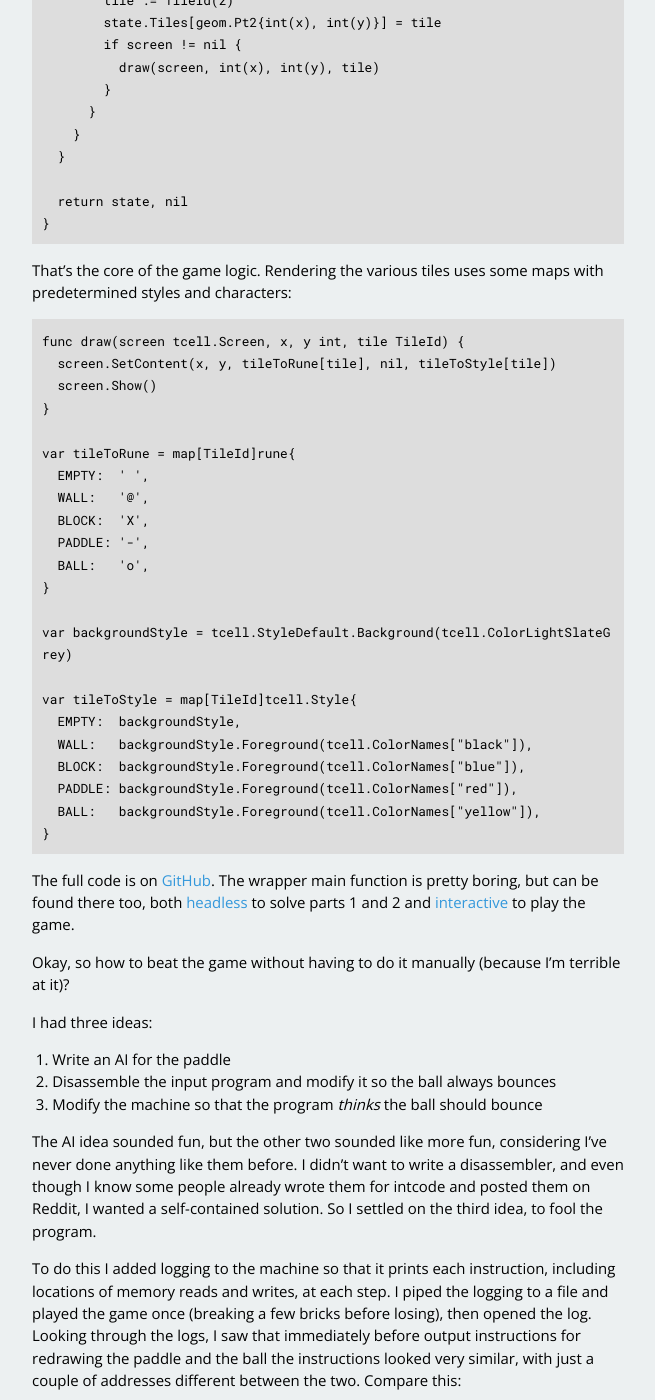
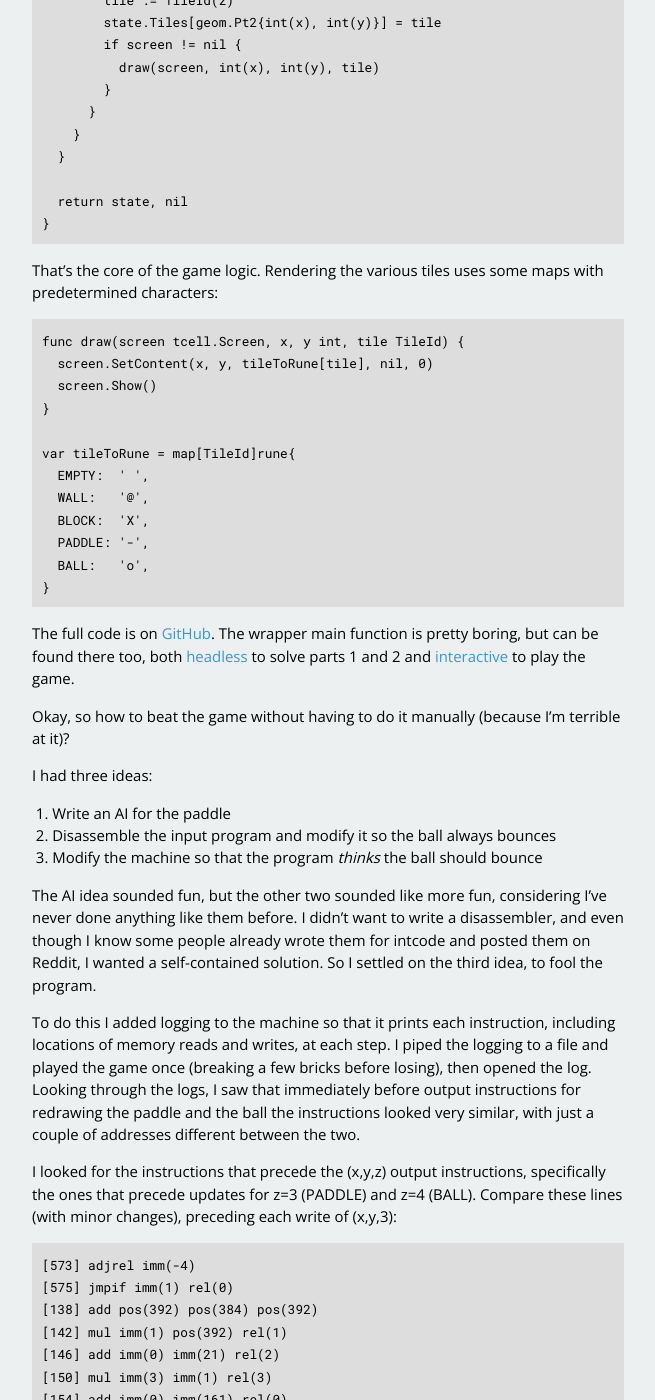
Before and after one commit to dhconnelly/dhconnelly.github.io, a Jekyll site: the page built from _posts/2019-12-01-advent-2019-running.md, in a window 1280 px wide and 1400 px high, scrolled down 44265 px. Shown: the whole window, without its empty margins (312-967 px from the left). Built offline with Jekyll 4.4.1, drawn with Linux system fonts in a browser that asks for light colours; some of the changed text lies outside the part shown.

Commit message:
day13: finish adding debugging info

````diff
--- a/_posts/2019-12-01-advent-2019-running.md
+++ b/_posts/2019-12-01-advent-2019-running.md
@@ -2243,11 +2243,11 @@
 ```
 
 That's the core of the game logic. Rendering the various tiles uses some maps
-with predetermined styles and characters:
+with predetermined characters:
 
 ```
 func draw(screen tcell.Screen, x, y int, tile TileId) {
-  screen.SetContent(x, y, tileToRune[tile], nil, tileToStyle[tile])
+  screen.SetContent(x, y, tileToRune[tile], nil, 0)
   screen.Show()
 }
 
@@ -2257,16 +2257,6 @@
   BLOCK:  'X',
   PADDLE: '-',
   BALL:   'o',
-}
-
-var backgroundStyle = tcell.StyleDefault.Background(tcell.ColorLightSlateGrey)
-
-var tileToStyle = map[TileId]tcell.Style{
-  EMPTY:  backgroundStyle,
-  WALL:   backgroundStyle.Foreground(tcell.ColorNames["black"]),
-  BLOCK:  backgroundStyle.Foreground(tcell.ColorNames["blue"]),
-  PADDLE: backgroundStyle.Foreground(tcell.ColorNames["red"]),
-  BALL:   backgroundStyle.Foreground(tcell.ColorNames["yellow"]),
 }
 ```
 
@@ -2298,21 +2288,71 @@
 logging to a file and played the game once (breaking a few bricks before
 losing), then opened the log. Looking through the logs, I saw that immediately
 before output instructions for redrawing the paddle and the ball the instructions looked very
-similar, with just a couple of addresses different between the two. Compare
-this:
-
-```
-```
-
-With this:
-
-```
-```
-
-Based on this it seemed like the paddle's x location was stored in address 392
-and the ball's x location in address 388. So I patched my [Intcode
-VM](https://github.com/dhconnelly/advent-of-code-2019/blob/master/intcode/machine.go)
-to reroute reads from address 392 to address 388:
+similar, with just a couple of addresses different between the two.
+
+I looked for the instructions that precede the (x,y,z) output instructions,
+specifically the ones that precede updates for z=3 (PADDLE) and z=4 (BALL).
+Compare these lines (with minor changes), preceding each write of (x,y,3):
+
+```
+[573] adjrel imm(-4)
+[575] jmpif imm(1) rel(0)
+[138] add pos(392) pos(384) pos(392)
+[142] mul imm(1) pos(392) rel(1)
+[146] add imm(0) imm(21) rel(2)
+[150] mul imm(3) imm(1) rel(3)
+[154] add imm(0) imm(161) rel(0)
+[158] jmpif imm(1) imm(549)
+[549] adjrel imm(4)
+[551] mul rel(-2) imm(42) pos(566)
+[555] add rel(-3) pos(566) pos(566)
+[559] add imm(639) pos(566) pos(566)
+[563] add imm(0) rel(-1) pos(1538)
+[567] print rel(-3)
+wrote value: 17
+[569] print rel(-2)
+wrote value: 21
+[571] print rel(-1)
+wrote value: 3
+```
+
+With these lines, preceding (with minor changes) each write of (x,y,4):
+
+```
+[573] adjrel imm(-4)
+[575] jmpif imm(1) rel(0)
+[338] add pos(388) pos(390) pos(388)
+[342] add pos(389) pos(391) pos(389)
+[346] mul imm(1) pos(388) rel(1)
+[350] mul pos(389) imm(1) rel(2)
+[354] mul imm(4) imm(1) rel(3)
+[358] add imm(0) imm(365) rel(0)
+[362] jmpif imm(1) imm(549)
+[549] adjrel imm(4)
+[551] mul rel(-2) imm(42) pos(566)
+[555] add rel(-3) pos(566) pos(566)
+[559] add imm(639) pos(566) pos(566)
+[563] add imm(0) rel(-1) pos(1586)
+[567] print rel(-3)
+wrote value: 23
+[569] print rel(-2)
+wrote value: 22
+[571] print rel(-1)
+wrote value: 4
+```
+
+Since we know the output order is (x,y,z), we can trace back from the print
+instruction for the x-coordinate (it's the first one of the three) and see
+that in both cases it's writing a value from rel(-3), which, after the `adjrel
+imm(4)` statement in both traces, should point to the value that was loaded
+previously into rel(1) from position 392 (for the paddle) or position 388 (for
+the ball). Okay, so it seems like the ball's x-coordinate is stored at address 388.
+Why don't we just always return that value when retrieving the paddle's
+x-coordinate, i.e. redirect reads of address 392 to address 388?
+
+Well, I did that in my [Intcode
+VM](https://github.com/dhconnelly/advent-of-code-2019/blob/master/intcode/machine.go),
+and it looks like this:
 
 ```
 diff --git a/intcode/machine.go b/intcode/machine.go
@@ -2331,7 +2371,7 @@
     return v
 ```
 
-This worked! Here's a video (this was before I added colors):
+This worked! Here's a video:
 
 <iframe width="560" height="315"
 src="https://www.youtube.com/embed/VIEGPBUezWo" frameborder="0"
````
